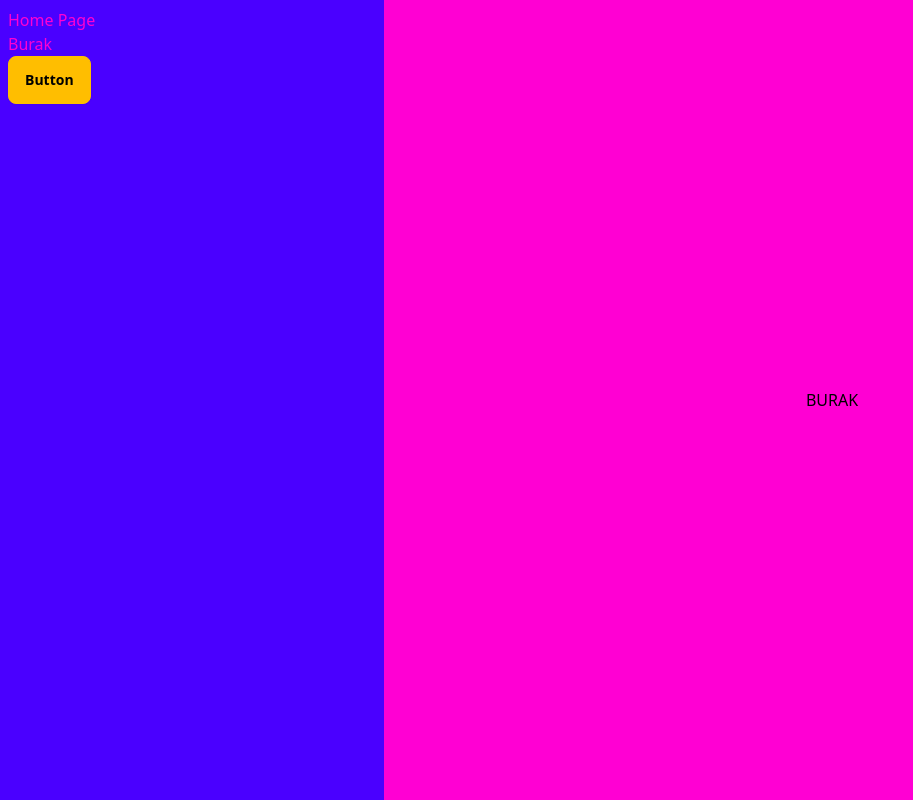
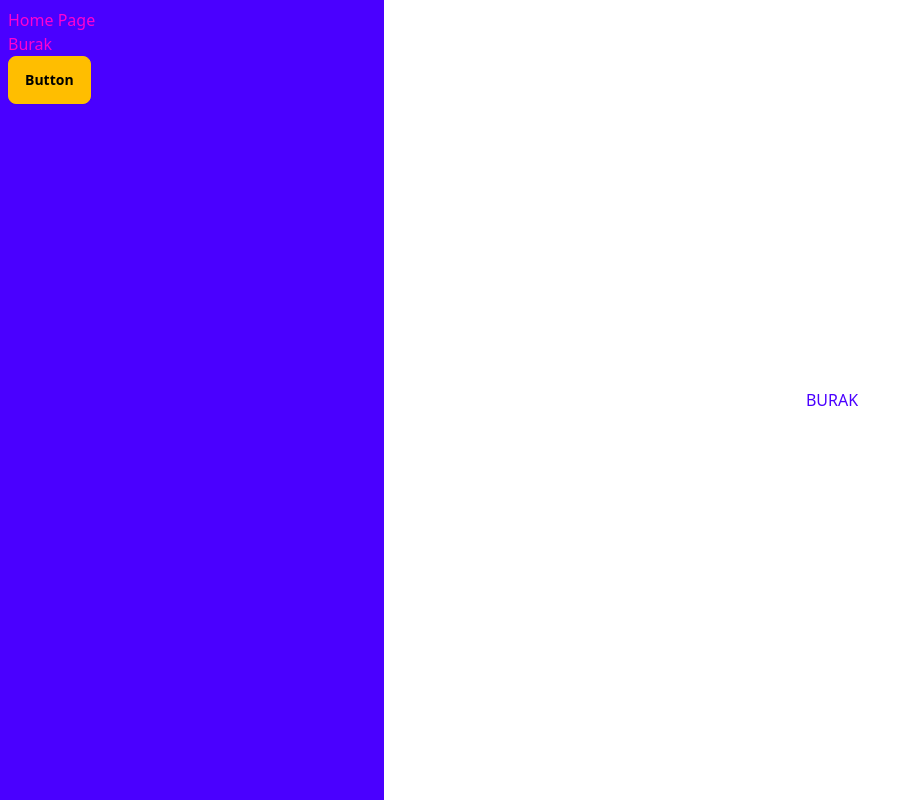
Before and after one commit to burakndmr/youtube-toolkit-project, a Next.js app: page /burak in a window 1280 px wide. Shown: the whole page, without its empty margins (0-913 px from the left). Built offline with nearby package versions, Linux system fonts and the light colour scheme.

Commit message:
feat: change folder based router system

```diff
--- /dev/null
+++ b/app/(pages)/burak/page.tsx
@@ -0,0 +1,9 @@
+import Image from "next/image";
+
+export default function Burak() {
+  return (
+    <main className="flex flex-1 min-h-screen min-w-full items-center justify-center p-24 bg-base-100">
+      <div className="text-primary">BURAK</div>
+    </main>
+  );
+}
--- /dev/null
+++ b/app/(pages)/content-previewer/page.tsx
@@ -0,0 +1,9 @@
+import Image from "next/image";
+
+export default function Burak() {
+  return (
+    <main className="flex flex-1 min-h-screen min-w-full items-center justify-center p-24 bg-base-100">
+      <h1 className="text-neutral font-bold text-3xl">CONTENT_PREVIEWER</h1>
+    </main>
+  );
+}
--- a/app/burak/page.tsx
+++ /dev/null
@@ -1,9 +0,0 @@
-import Image from "next/image";
-
-export default function Burak() {
-  return (
-    <main className="flex min-h-screen items-center justify-center p-24">
-      BURAK
-    </main>
-  );
-}
```
